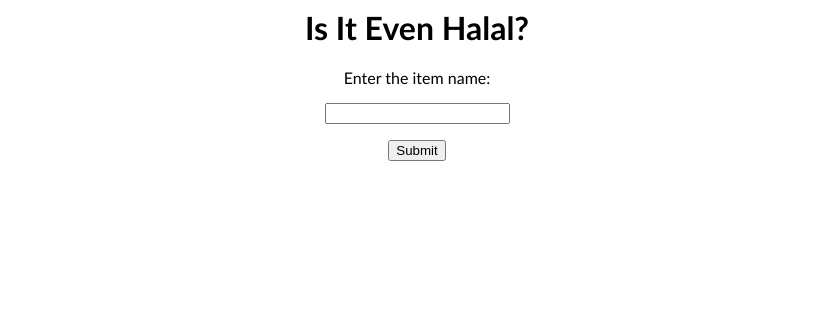
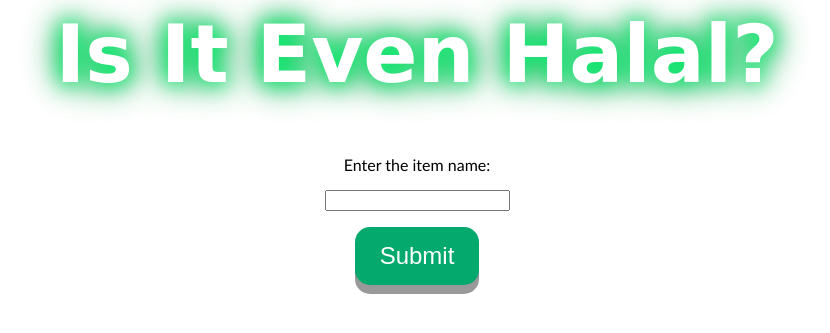
Before and after one commit to RezwanM/is_it_even_halal, a Python web app: template flaskr/templates/index.html in a window 1280 px wide. Shown: the top 333 px of the page, without its empty margins (223-1053 px from the left). Run offline with Jinja, Linux system fonts and the light colour scheme; the template is opened without the code that fills it, so the values that code supplies are empty.

Commit message:
Updated design of web app

```diff
--- a/flaskr/static/css/index_style.css
+++ b/flaskr/static/css/index_style.css
@@ -8,7 +8,48 @@ body {
   text-align: center;
 }
 
-.form p {
+h1 {
+  font-family: Brush Script MT, Brush Script Std, cursive;
+  font-size: 5rem;
+  font-weight: bold;
+  color: #ffffff;
+  text-shadow: 0 0 10px #08F26E, 0 0 20px #06C258, 0 0 30px #059142;
+  animation: glow 2s infinite alternate;
+}
+
+@keyframes glow {
+  0% {
+    text-shadow: 0 0 5px #08F26E, 0 0 10px #06C258, 0 0 15px #059142;
+  }
+  100% {
+    text-shadow: 0 0 20px #08F26E, 0 0 30px #06C258, 0 0 40px #059142;
+  }
+}
+
+p {
   background-color: #FFF;
   font-family: Calibri, Arial, sans-serif;
 }
+
+input[type="submit"] {
+  display: inline-block;
+  padding: 15px 25px;
+  font-size: 24px;
+  cursor: pointer;
+  text-align: center;
+  text-decoration: none;
+  outline: none;
+  color: #fff;
+  background-color: #04AA6D;
+  border: none;
+  border-radius: 15px;
+  box-shadow: 0 9px #999;
+}
+
+input[type="submit"]:hover {background-color: #3e8e41}
+
+input[type="submit"]:active {
+  background-color: #3e8e41;
+  box-shadow: 0 5px #666;
+  transform: translateY(4px);
+}
--- a/flaskr/templates/index.html
+++ b/flaskr/templates/index.html
@@ -6,10 +6,10 @@
   </head>
   <body>
     <h1>Is It Even Halal?</h1>
-      <form action = "http://localhost:5000/" method = "post">
+      <form class="form" action = "http://localhost:5000/" method = "post">
 	  <p>Enter the item name:</p>
 	  <p><input type = "text" name = "nm" /></p>
-	  <p><input type = "submit" value = "Submit" /></p>
+	  <p><input class="button" type = "submit" value = "Submit" /></p>
       </form>
   </body>
 </html>
--- a/flaskr/templates/result.html
+++ b/flaskr/templates/result.html
@@ -13,7 +13,7 @@
         {% endfor %}
       </ul>
       <a href="{{ url_for('index') }}">
-        <button>Check Another Item</button>
+        <button class="button">Check Another Item</button>
       </a>
   </body>
 </html>
```
Also changed, not shown: flaskr/static/css/result_style.css (+41 -0 lines).
